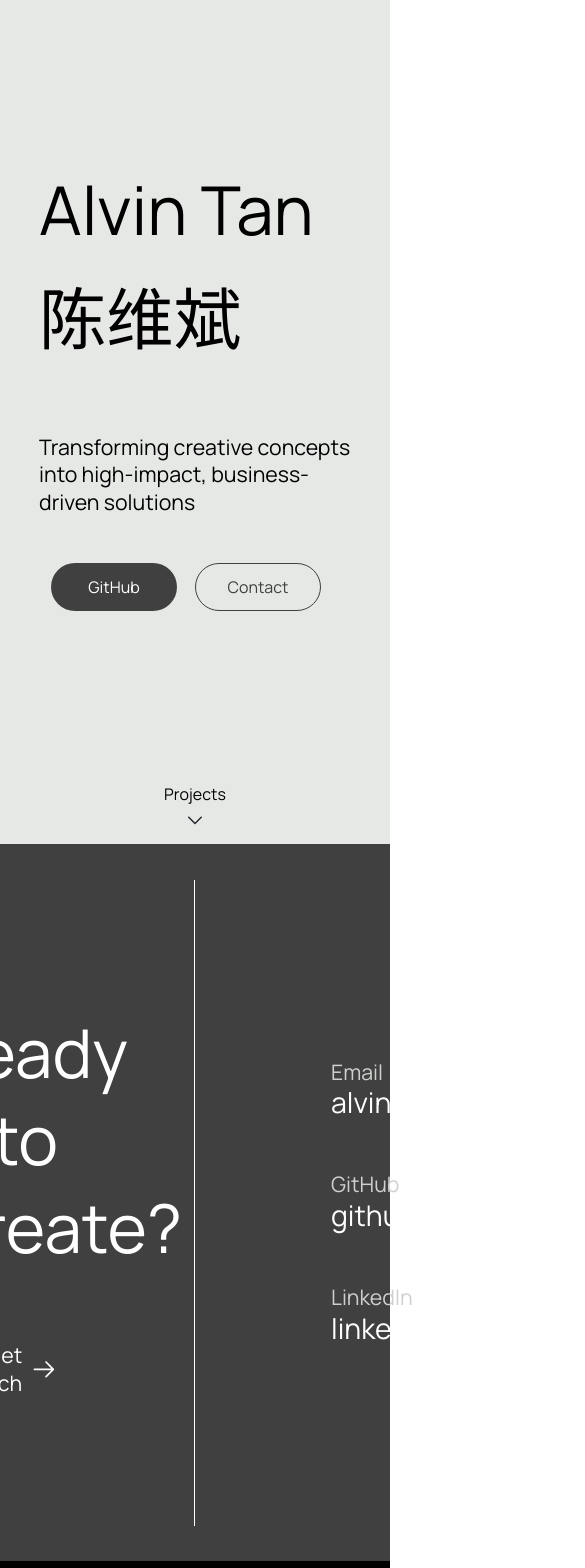
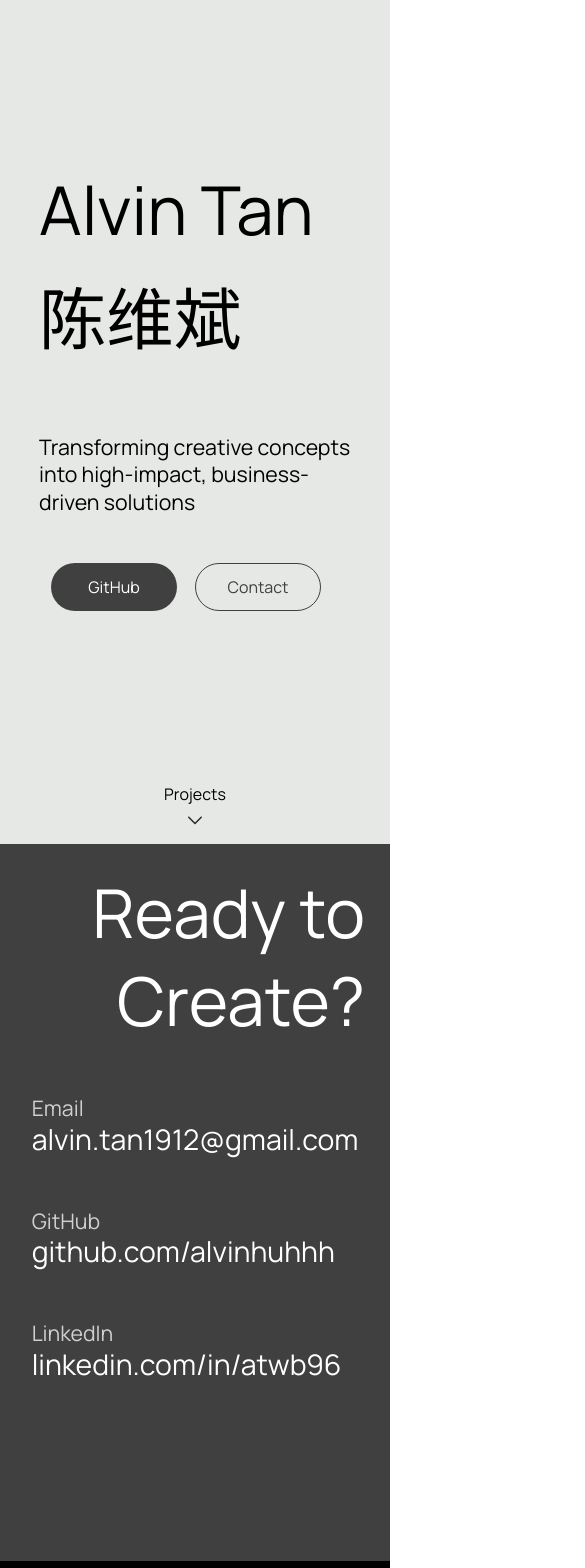
Before and after one commit to alvinhuhhh/alvinhuhhh.github.io, an Angular app: page / in a window 390 px wide. Shown: the top 1568 px of the page, 585 px wide, since content can reach past the window. Built offline with nearby package versions, Linux system fonts and the light colour scheme.

Commit message:
adjust contact component for responsive design

```diff
--- a/src/app/contact/contact.component.css
+++ b/src/app/contact/contact.component.css
@@ -8,12 +8,10 @@
   .content {
     height: 85%;
     width: auto;
-    display: flex;
-    justify-content: space-around;
   }
 
   .left {
-    width: 50%;
+    width: 100%;
     display: flex;
     flex-direction: column;
     justify-content: center;
@@ -21,27 +19,20 @@
   }
 
   .left-content {
-    height: 90%;
     display: flex;
     flex-direction: column;
     justify-content: center;
     align-items: flex-end;
-    border-right: 1px solid #ffffff;
-    padding: 0 136px 0 0;
+    padding: 25px 25px 0 0;
   }
 
   h1 {
-    width: 50%;
     color: #ffffff;
     text-align: right;
   }
 
   .motif {
-    width: auto;
-    display: flex;
-    justify-content: flex-end;
-    align-items: center;
-    padding-top: 48px;
+    display: none;
   }
   h5 {
     width: 50%;
@@ -56,20 +47,19 @@
   }
 
   .right {
-    width: 50%;
+    width: 100%;
+    display: flex;
+    flex-direction: column;
+    justify-content: center;
+    align-items: center;
+  }
+
+  .right-content {
     display: flex;
     flex-direction: column;
     justify-content: center;
     align-items: flex-start;
-  }
-
-  .right-content {
-    height: 90%;
-    display: flex;
-    flex-direction: column;
-    justify-content: center;
-    align-items: flex-start;
-    padding: 0 0 0 136px;
+    padding: 1%;
   }
 
   .detail {
```
